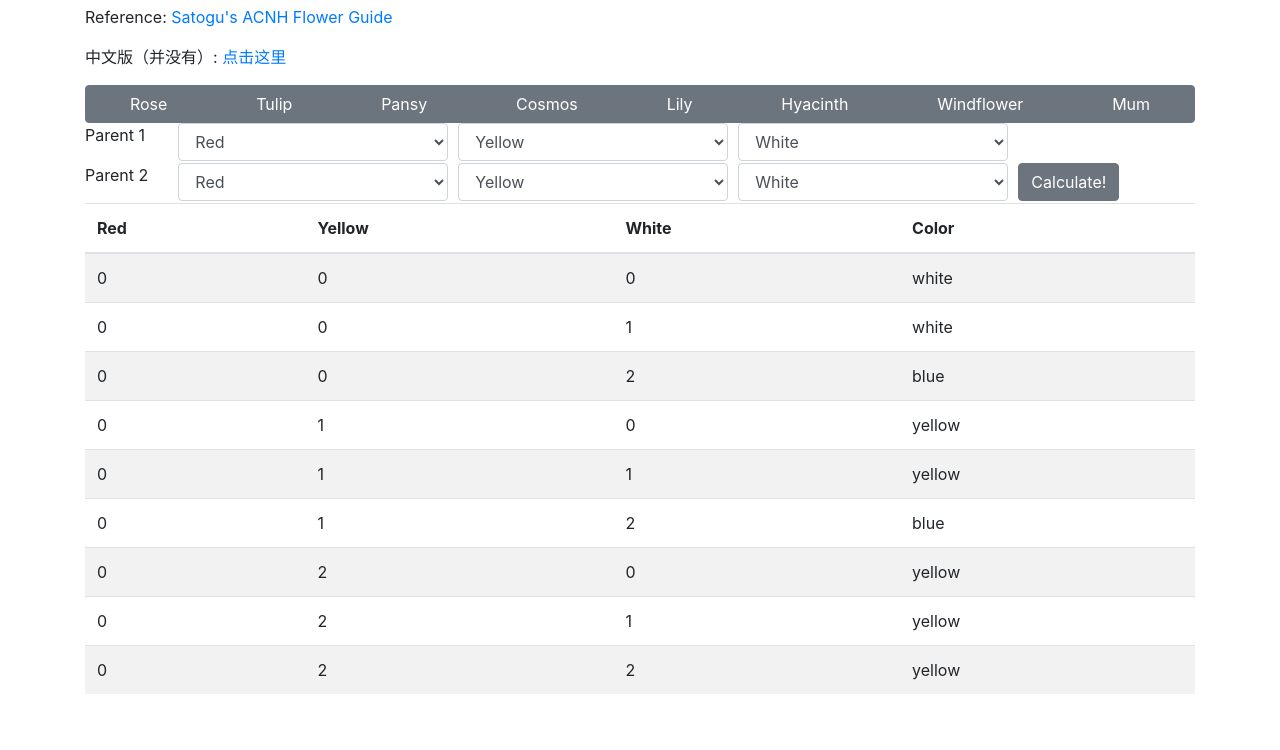
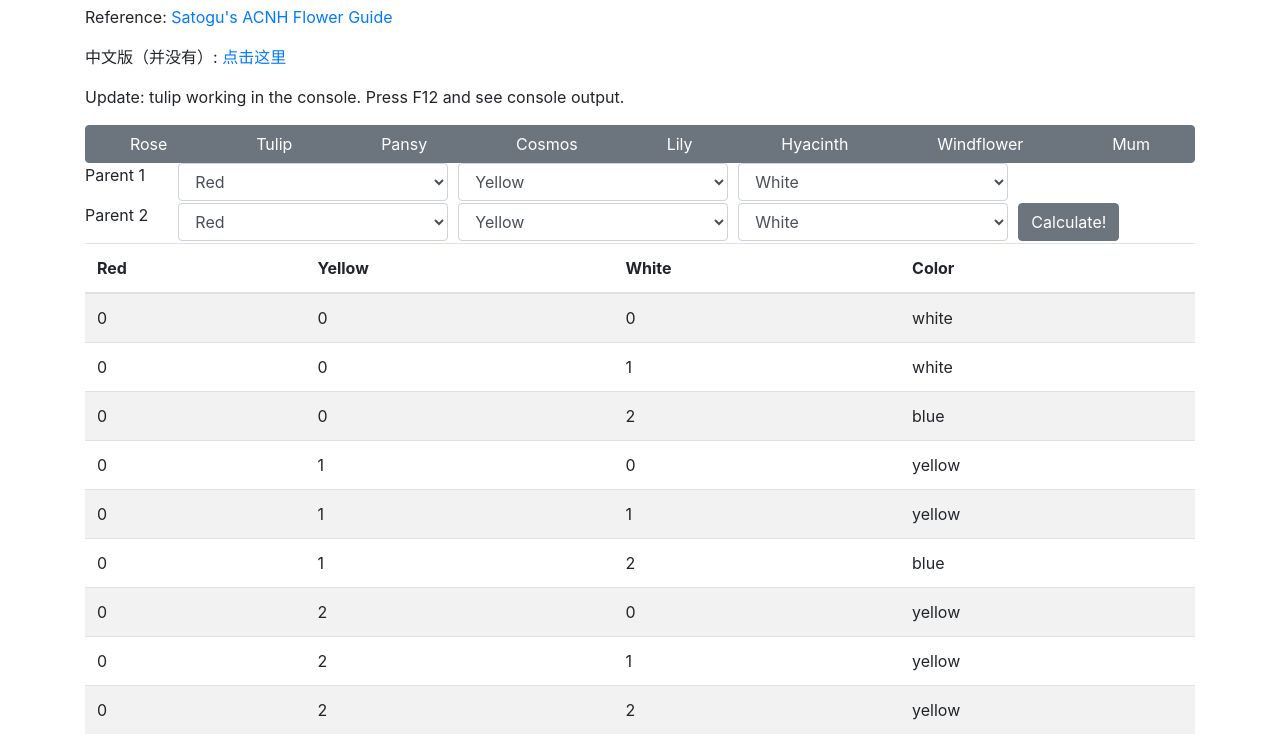
Before and after one commit to yatinghan/acnh_genes, a plain HTML site: page index.html in a window 1280 px wide. Shown: the part 51-801 px from the top of the page. Drawn offline with nearby package versions, Linux system fonts and the light colour scheme.

Commit message:
added status update

```diff
--- a/index.html
+++ b/index.html
@@ -13,7 +13,7 @@
         <h1>ACNH Breeding Chances Calculator</h1>
         <p>Reference: <a href="https://aiterusawato.github.io/satogu/acnh/flowers/genotypes.html">Satogu's ACNH Flower Guide</a> </p>
         <p>中文版（并没有）: <a href="ch.html">点击这里</a> </p>
-
+        <p>Update: tulip working in the console. Press F12 and see console output. </p>
         <div class="btn-group" style="display: flex" role="group" aria-label="flower selection">
             <button onclick="selectFlower('rose')" type="button" class="btn btn-secondary">Rose</button>
             <button onclick="selectFlower('tulip')" type="button" class="btn btn-secondary">Tulip</button>
--- a/main.js
+++ b/main.js
@@ -173,6 +173,6 @@ function calculateTulips() {
     }
     // alert(shufflePair(gene1, gene2))
     // alert(gene1.toString(2) + "; " + gene2.toString(2) + "; " + shufflePair(gene1, gene2))
-    //alert(gene1.toString(2) + "; " + gene2.toString(2));
+    // alert(gene1.toString(2) + "; " + gene2.toString(2));
     return false;
 }
```
